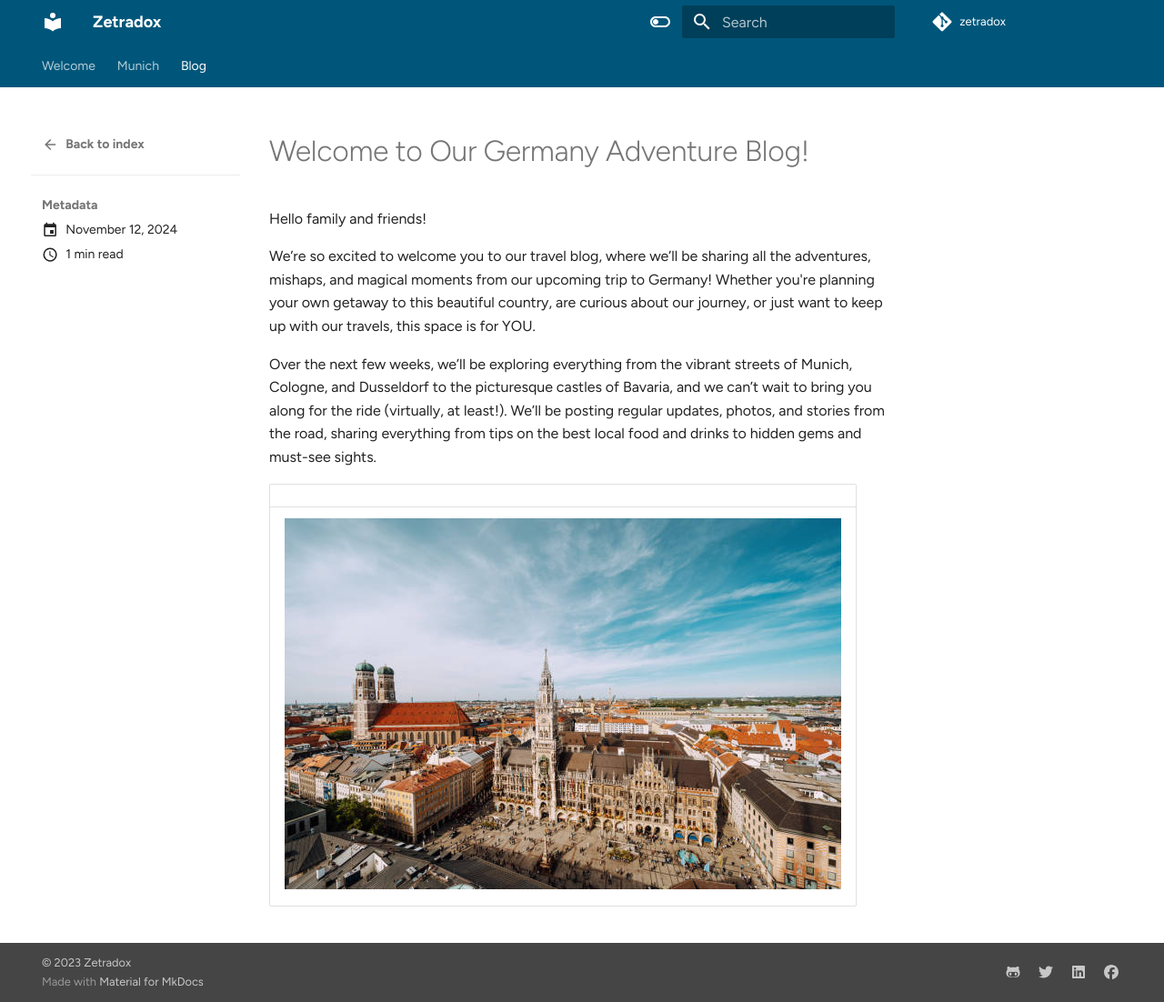
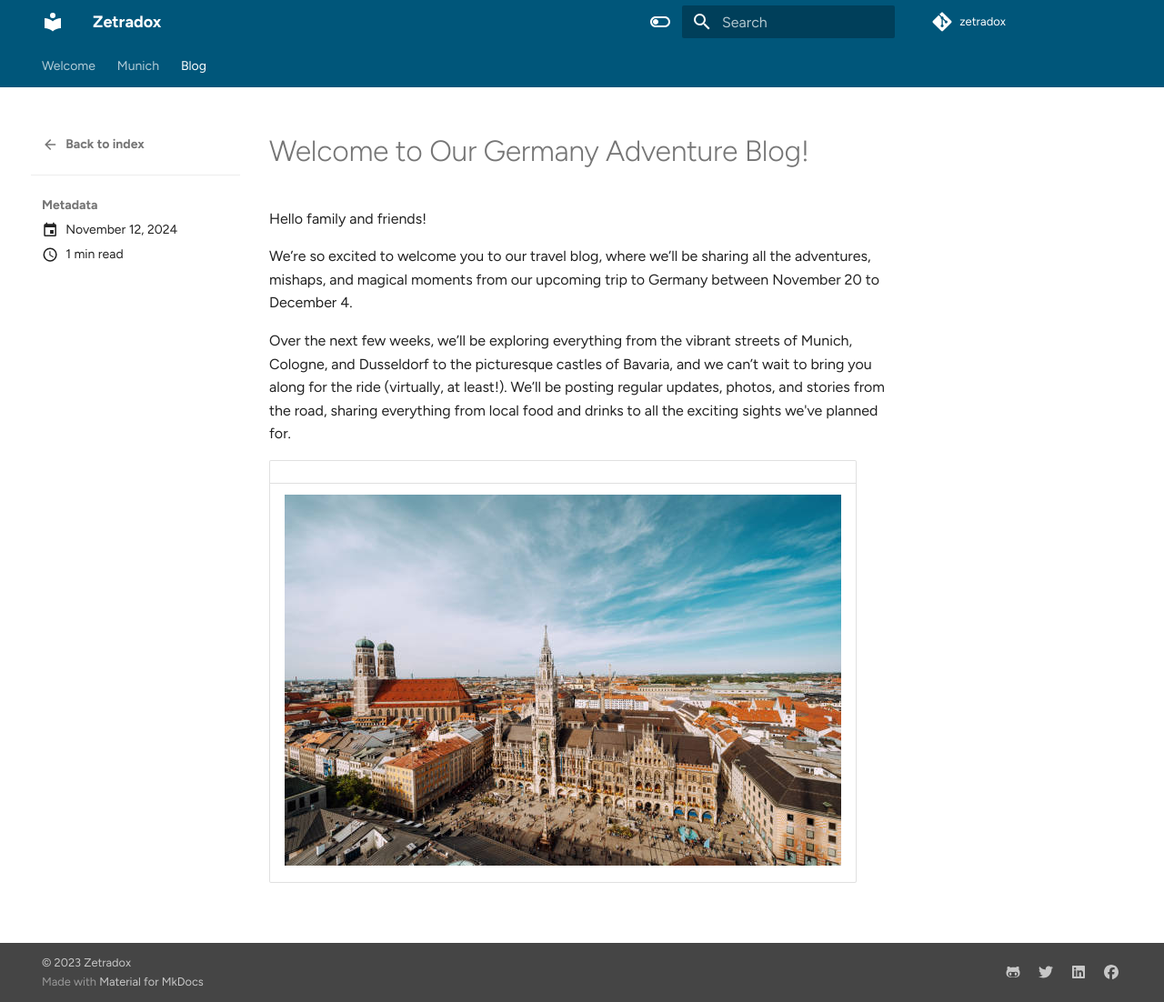
Before and after one commit to igorc1982/zetradox, an MkDocs documentation site: the page built from docs/blog/posts/welcome.md, in a window 1280 px wide and 1102 px high. Shown: the whole window at 91% size. Built offline with MkDocs 1.6.1 and Material for MkDocs 9.7.7, drawn with Linux system fonts in a browser that asks for light colours; comment, search, counter and statistics services are not loaded.

Commit message:
Blog changes

```diff
--- a/docs/blog/posts/welcome.md
+++ b/docs/blog/posts/welcome.md
@@ -7,9 +7,10 @@ date:
 
 Hello family and friends!
 
-We’re so excited to welcome you to our travel blog, where we’ll be sharing all the adventures, mishaps, and magical moments from our upcoming trip to Germany! Whether you're planning your own getaway to this beautiful country, are curious about our journey, or just want to keep up with our travels, this space is for YOU.
+We’re so excited to welcome you to our travel blog, where we’ll be sharing all the adventures, mishaps, and magical moments from our upcoming trip to Germany between November 20 to December 4.
+<!-- more -->
 
-Over the next few weeks, we’ll be exploring everything from the vibrant streets of Munich, Cologne, and Dusseldorf to the picturesque castles of Bavaria, and we can’t wait to bring you along for the ride (virtually, at least!). We’ll be posting regular updates, photos, and stories from the road, sharing everything from tips on the best local food and drinks to hidden gems and must-see sights.
+Over the next few weeks, we’ll be exploring everything from the vibrant streets of Munich, Cologne, and Dusseldorf to the picturesque castles of Bavaria, and we can’t wait to bring you along for the ride (virtually, at least!). We’ll be posting regular updates, photos, and stories from the road, sharing everything from local food and drinks to all the exciting sights we've planned for.
 
 |                                       |
 |:-------------------------------------:|
```
Also changed, not shown: docs/blog/posts/template.md (+6 -2 lines).
